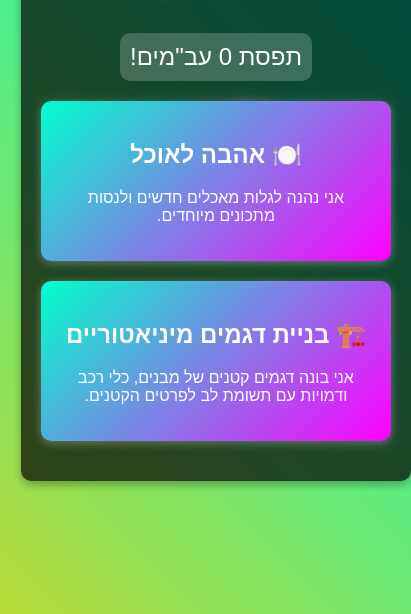
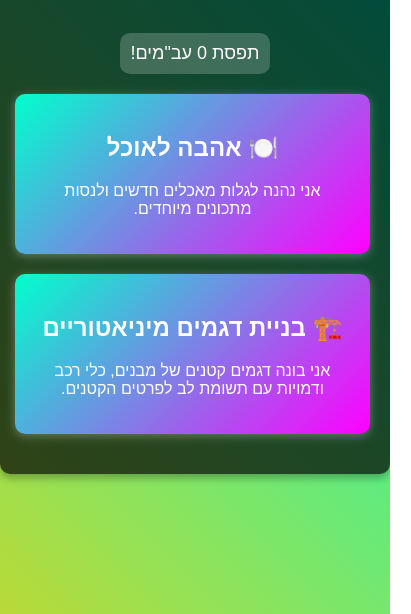
Before and after one commit to shaharc94/marik, a plain HTML site: page index.html in a window 390 px wide. Shown: the part 230-844 px from the top of the page, 411 px wide, since content can reach past the window. Drawn offline with Linux system fonts and the light colour scheme.

Commit message:
Update index.html

```diff
--- a/index.html
+++ b/index.html
@@ -22,7 +22,7 @@
             100% { background-position: 100% 50%; }
         }
         .container {
-            max-width: 800px;
+            max-width: 90%;
             margin: auto;
             padding: 20px;
             background: rgba(0, 0, 0, 0.7);
@@ -36,14 +36,15 @@
             text-shadow: 2px 2px 4px rgba(0,0,0,0.7);
         }
         .hobby {
-            margin: 20px 0;
+            margin: 20px auto;
             padding: 20px;
             border-radius: 10px;
             background: linear-gradient(135deg, #00ffcc, #ff00ff);
             box-shadow: 0 2px 10px rgba(255,255,255,0.3);
             transition: transform 0.3s ease, background 1s ease-in-out;
             color: white;
-            position: relative;
+            width: 100%;
+            max-width: 600px;
         }
         .hobby:hover {
             transform: scale(1.1);
@@ -51,8 +52,8 @@
         }
         .ufo {
             position: absolute;
-            width: 60px;
-            height: 30px;
+            width: 8vw;
+            height: 4vw;
             background: radial-gradient(circle, #fff 20%, transparent 60%);
             border-radius: 50%;
             box-shadow: 0px 0px 10px rgba(255, 255, 255, 0.8);
@@ -64,11 +65,11 @@
             100% { transform: translateY(-10px); }
         }
         @keyframes moveUFO {
-            0% { left: -100px; top: 10%; }
-            25% { left: 25%; top: 20%; }
-            50% { left: 50%; top: 40%; }
-            75% { left: 75%; top: 20%; }
-            100% { left: 110%; top: 50%; }
+            0% { left: -10vw; top: 10%; }
+            25% { left: 25vw; top: 20%; }
+            50% { left: 50vw; top: 40%; }
+            75% { left: 75vw; top: 20%; }
+            100% { left: 110vw; top: 50%; }
         }
         .ufo1 { animation-delay: 0s; }
         .ufo2 { animation-delay: 2s; }
@@ -82,6 +83,11 @@
             background: rgba(255, 255, 255, 0.2);
             border-radius: 10px;
             display: inline-block;
+        }
+        @media (max-width: 600px) {
+            .ufo { width: 15vw; height: 7vw; }
+            .hobby { width: 90%; }
+            #score { font-size: 18px; }
         }
     </style>
     <script>
```
